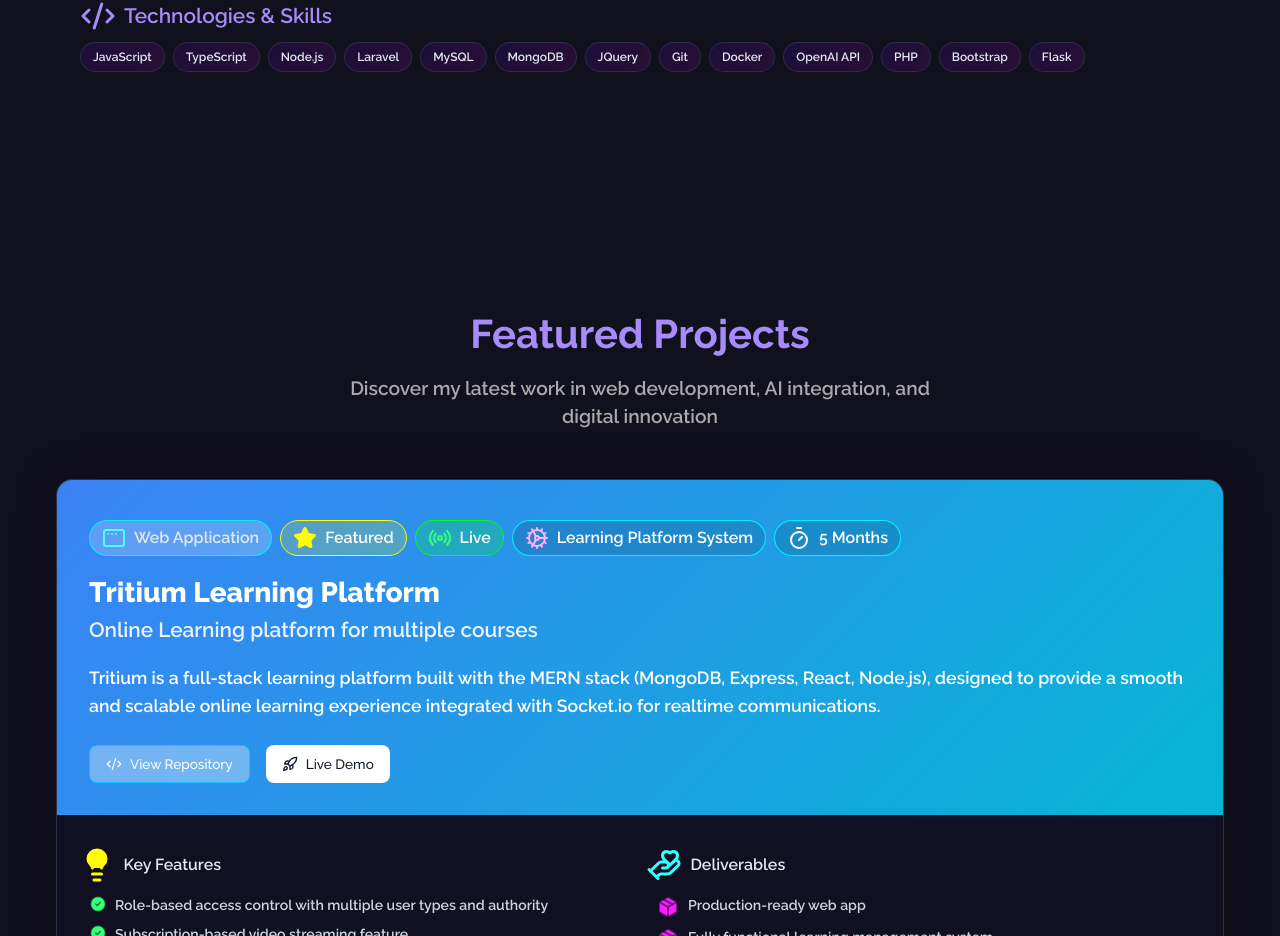
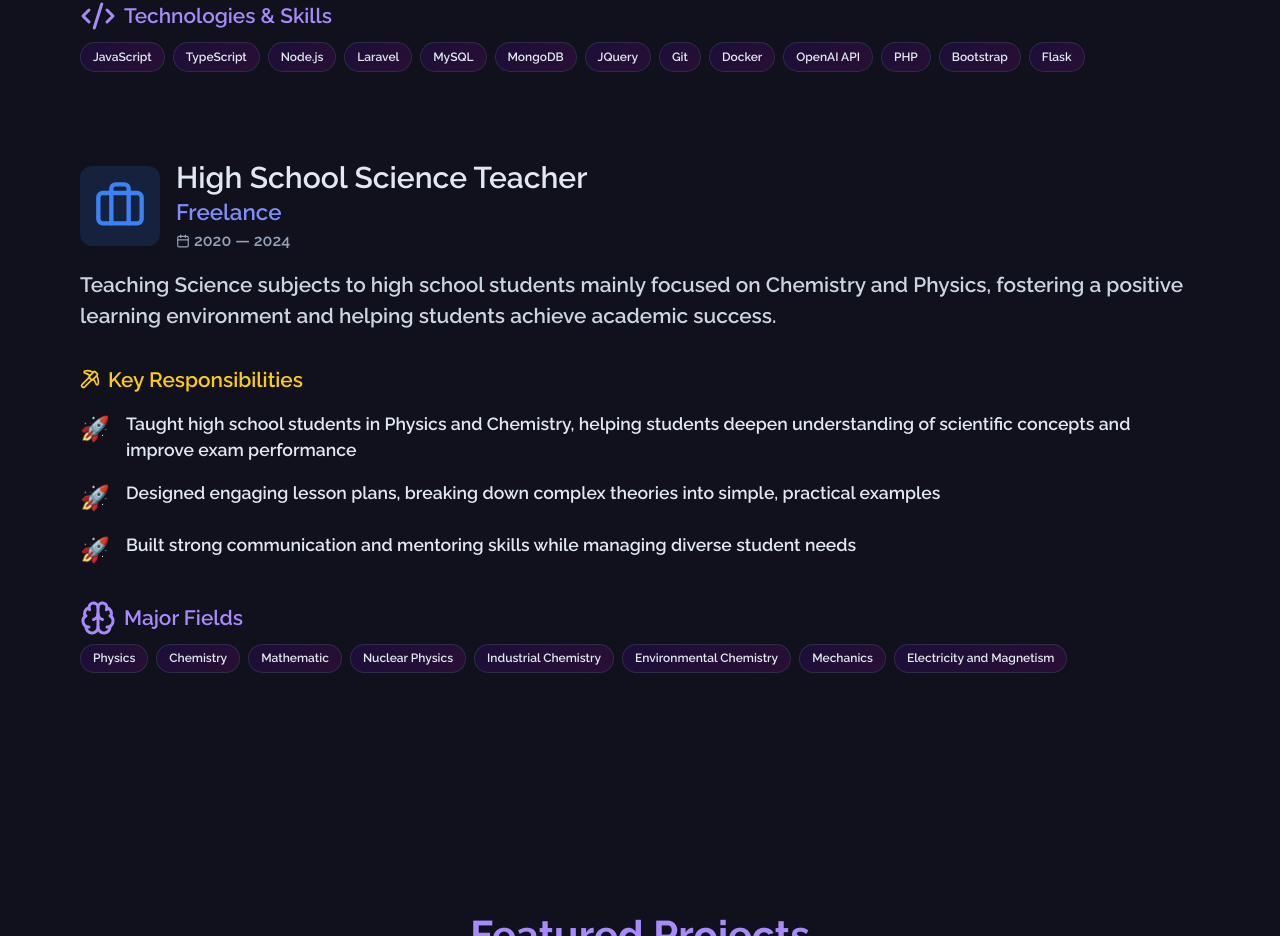
Before and after one commit to nandaminshin/new-protfolio, a React (Vite) app: page / in a window 1280 px wide. Shown: the part 5267-6203 px from the top of the page. Built offline with nearby package versions, Linux system fonts and the light colour scheme.

Commit message:
experience added

```diff
--- a/src/components/Experience.tsx
+++ b/src/components/Experience.tsx
@@ -1,4 +1,4 @@
-import { Briefcase, Pickaxe, Calendar, Code2 } from "lucide-react";
+import { Briefcase, Pickaxe, Calendar, Code2, Brain } from "lucide-react";
 
 export default function Experience() {
     return (
@@ -78,26 +78,54 @@ export default function Experience() {
                         </div>
                     </div>
 
-                    {/* Experience 2 */}
-                    {/* <div className="experience-card">
+                    <div className="experience-card">
                         <div className="card-header">
                             <div className="icon-wrapper blue">
-                                <Briefcase size={24} />
+                                <Briefcase size={52} />
                             </div>
                             <div>
-                                <h3>HIMS Master Trainer / PACS Specialist</h3>
-                                <p className="company">Public Health Organization, Islamabad</p>
+                                <h1 className="text-3xl">High School Science Teacher</h1>
+                                <p className="company">Freelance</p>
                                 <p className="date">
-                                    <Calendar size={14} /> July 2019 — Present
+                                    <Calendar size={14} />2020 — 2024
                                 </p>
                             </div>
                         </div>
 
                         <p className="description">
-                            Spearheaded organizational transformation from paper-based manual systems to completely
-                            integrated HIMS and PACS (Picture Archiving and Communication System).
+                            Teaching Science subjects to high school students mainly focused on Chemistry and Physics, fostering a positive learning environment and helping students achieve academic success.
                         </p>
-                    </div> */}
+
+                        <div className="pt-4 achievements">
+                            <h4><Pickaxe size={20} /> Key Responsibilities</h4>
+                            <ul>
+                                <li className="flex pt-2">
+                                    <div className="flex gap-4">
+                                        <span className="rocket">🚀</span> <span>Taught high school students in Physics and Chemistry, helping students deepen understanding of scientific concepts and improve exam performance</span>
+                                    </div>
+                                </li>
+                                <li className="flex pt-2">
+                                    <div className="flex gap-4">
+                                        <span className="rocket">🚀</span> <span>Designed engaging lesson plans, breaking down complex theories into simple, practical examples</span>
+                                    </div>
+                                </li>
+                                <li className="flex pt-2">
+                                    <div className="flex gap-4">
+                                        <span className="rocket">🚀</span> <span>Built strong communication and mentoring skills while managing diverse student needs</span>
+                                    </div>
+                                </li>
+                            </ul>
+                        </div>
+
+                        <div className="mt-8 technologies">
+                            <h4><Brain size={36} /> Major Fields</h4>
+                            <div className="tags">
+                                {["Physics", "Chemistry", "Mathematic", "Nuclear Physics", "Industrial Chemistry", "Environmental Chemistry", "Mechanics", "Electricity and Magnetism"].map((tech) => (
+                                    <span key={tech} className="tag">{tech}</span>
+                                ))}
+                            </div>
+                        </div>
+                    </div>
                 </div>
             </div>
         </section>
```
